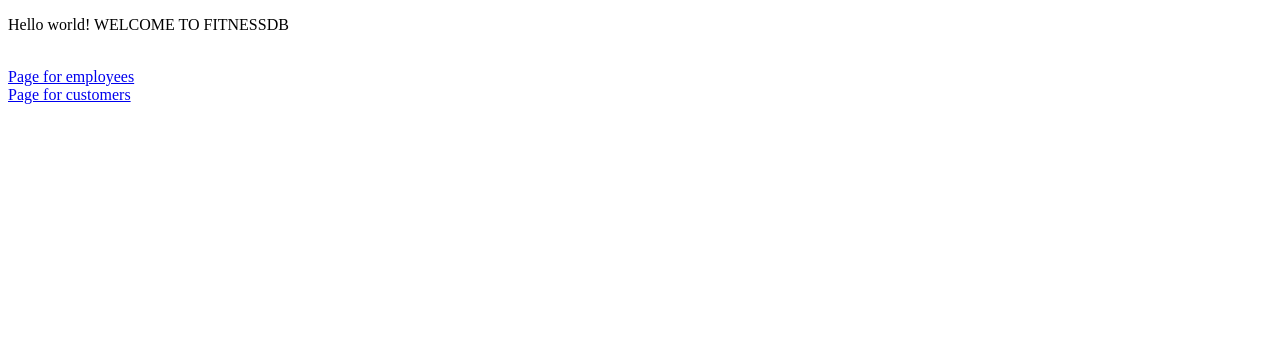
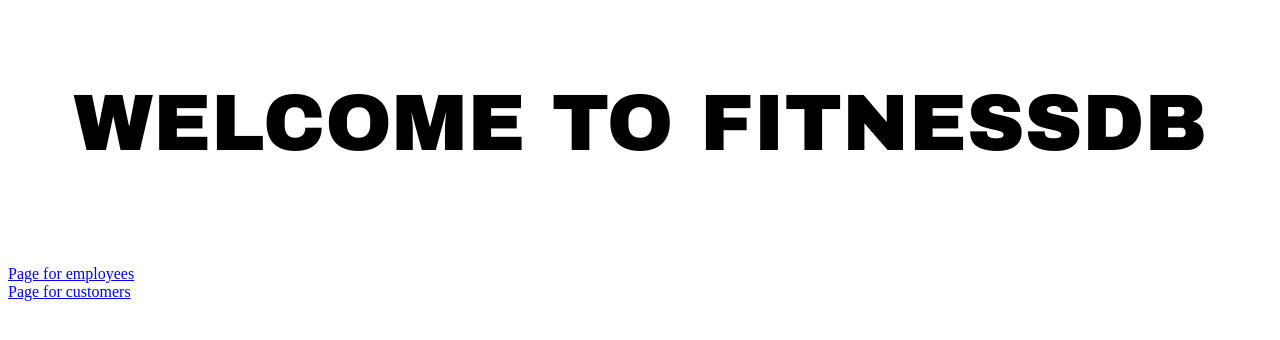
Before and after one commit to jsondoo/FitnessDB, a website: page public/index.html in a window 1280 px wide. Drawn offline with Linux system fonts and the light colour scheme.

Commit message:
font changes

```diff
--- a/public/index.html
+++ b/public/index.html
@@ -5,10 +5,18 @@
     <title>FitnessDB</title>
 </head>
 <body>
-    <p>Hello world! WELCOME TO FITNESSDB</p>
+    <p id="hello1">WELCOME TO FITNESSDB</p>
     <br>
     <a href="./employee">Page for employees</a>
     <br>
     <a href="./customer">Page for customers</a>
 </body>
+<style>
+    #hello1{
+        font-size: 500%;
+        font-family: "Arial Black";
+        text-align: center;
+    }
+
+</style>
 </html>
```
